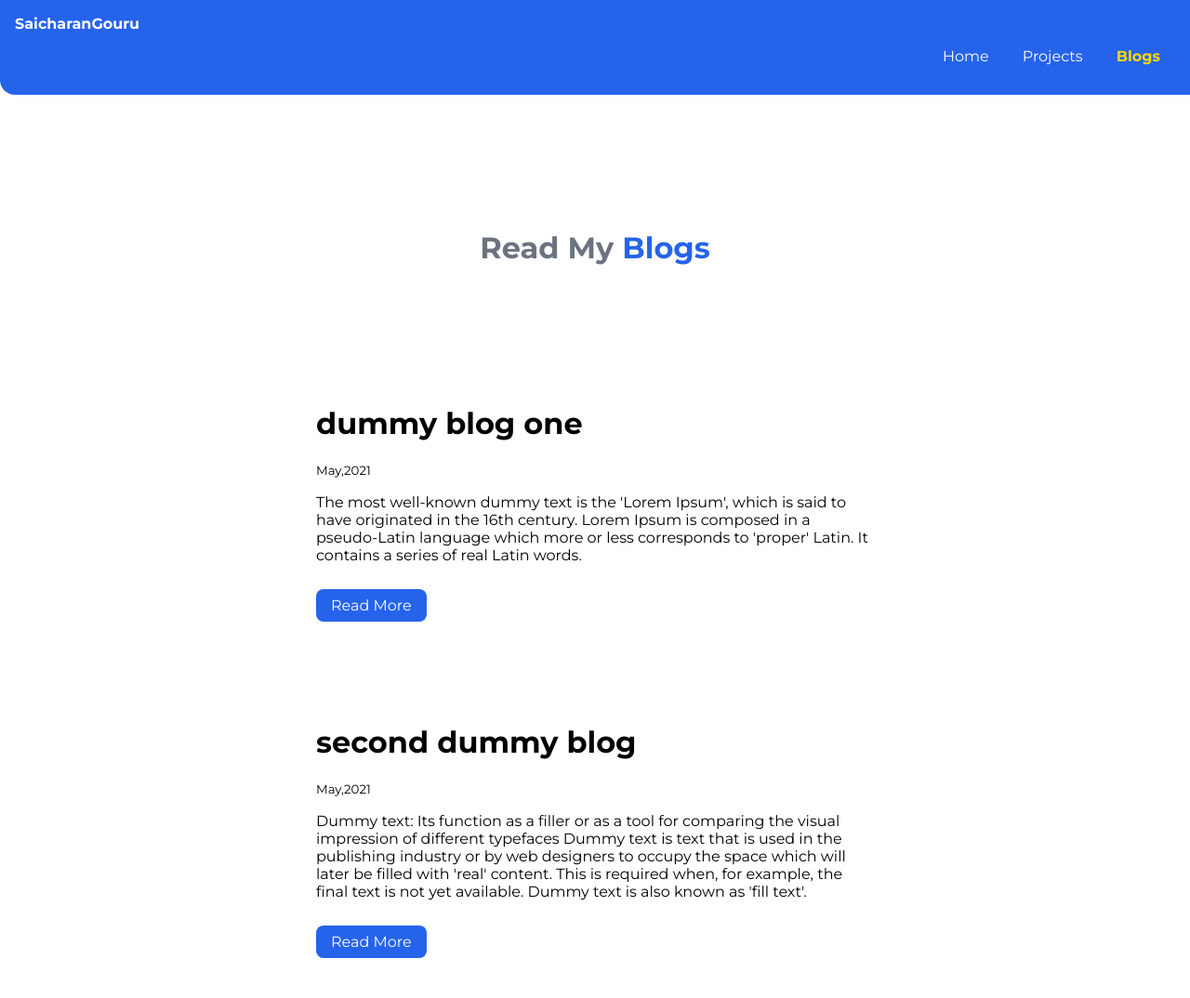
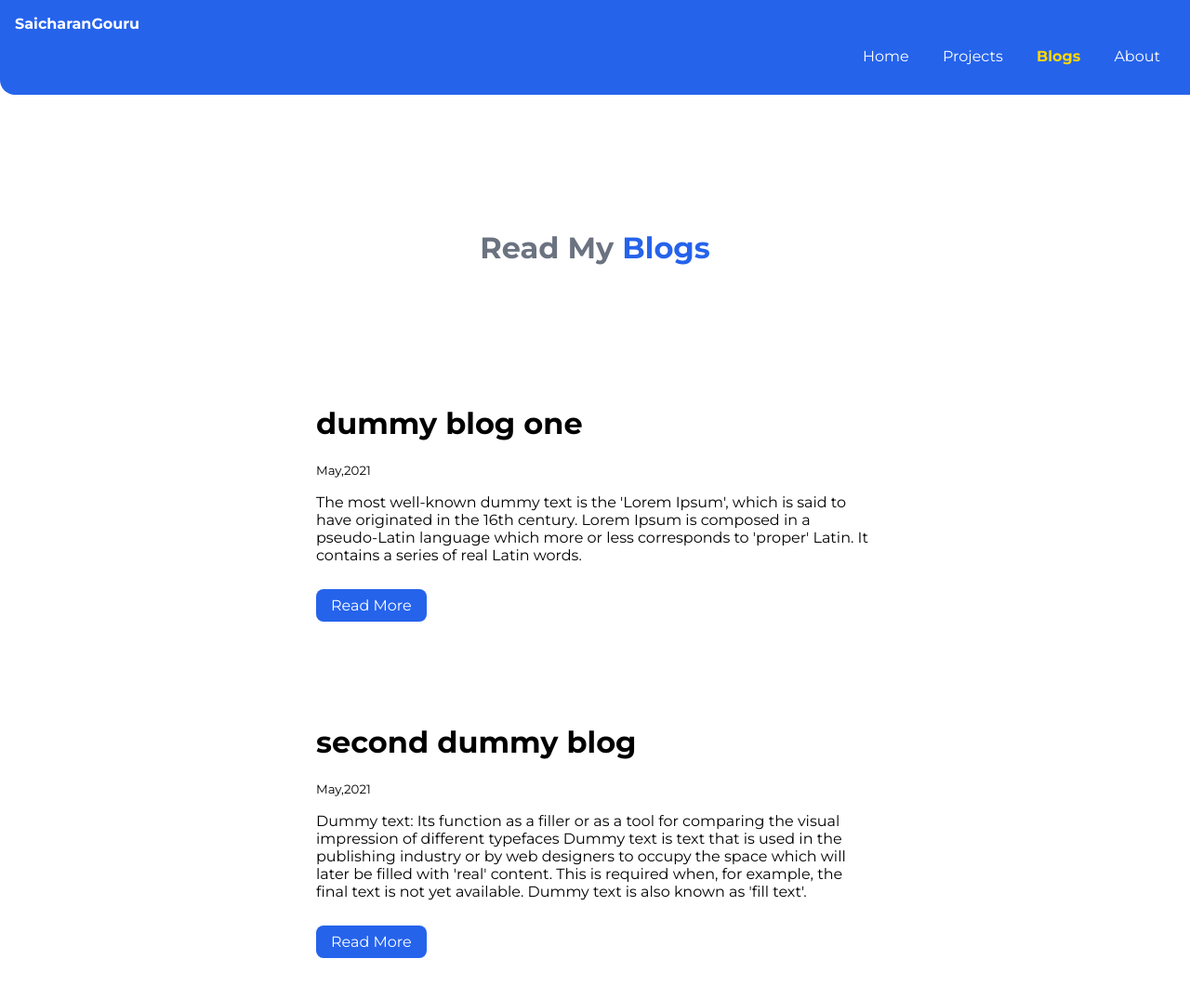
Before and after one commit to saicharan-gouru/My-portfolio, a plain HTML site: page blogs.html in a window 1280 px wide. Shown: the top 1074 px of the page at 93% size. Drawn offline with Linux system fonts and the light colour scheme.

Commit message:
Update blogs.html

```diff
--- a/blogs.html
+++ b/blogs.html
@@ -24,6 +24,9 @@
             </li>
             <li class="list-item-inline">
                 <a class="link link-active" href="blogs.html">Blogs</a>
+            </li>
+            <li class="list-item-inline">
+                <a class="link" href="about.html">About</a>
             </li>
         </ul>
     </nav>
```
